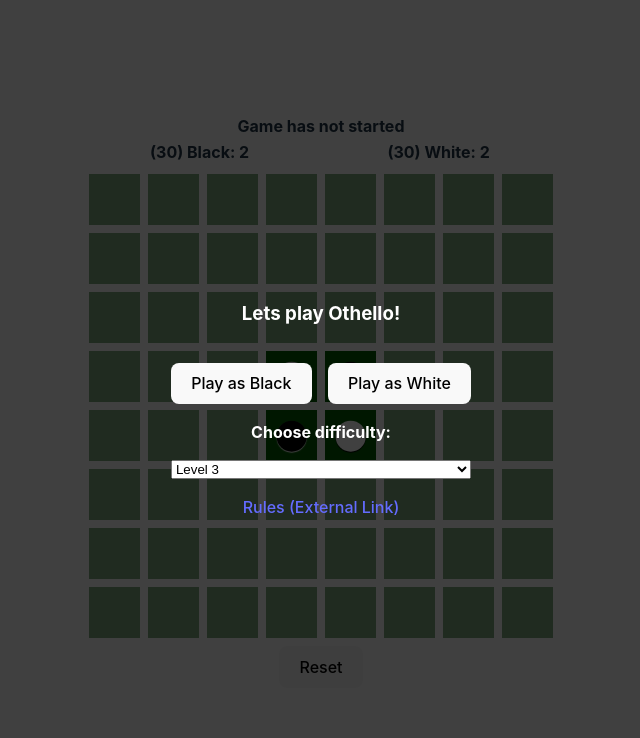
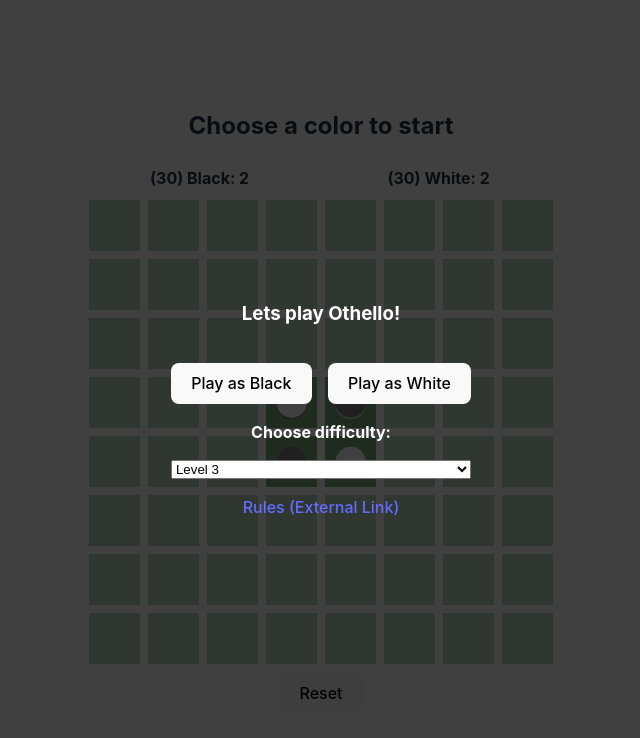
Before and after one commit to NiklasWicklund/othello-bot, a React (Vite) app: page / in a window 1280 px wide. Shown: the top 738 px of the page, without its empty margins (319-959 px from the left). Built offline with nearby package versions, Linux system fonts and the light colour scheme.

Commit message:
New loose screen without alert

```diff
--- a/src/App.css
+++ b/src/App.css
@@ -30,6 +30,10 @@
 
 .disable-table {
   pointer-events: none;
+}
+
+.grey-out {
+  opacity: 0.5;
 }
 
 td {
@@ -69,7 +73,7 @@
 }
 .tile.white {
   background-color: #fff;
-  box-shadow: #000 0 1px 1px;
+  box-shadow: #000 0 2px 1px;
 }
 
 .overlay {
--- a/src/Othello.jsx
+++ b/src/Othello.jsx
@@ -10,6 +10,7 @@
     const [playingAs, setPlayingAs] = React.useState(null);
     const [acceptInput, setAcceptInput] = React.useState(true);
     const [placeableCells, setPlaceableCells] = React.useState([]);
+    const [finalResultString, setFinalResultString] = React.useState(null);
 
     const [inGame, setInGame] = React.useState(false);
     const [difficulty, setDifficulty] = React.useState(3);
@@ -29,6 +30,7 @@
         setPlayingAs(null);
         setAcceptInput(true);
         setNumberOfPlacedTiles({'-1': 2, '1': 2});
+        setFinalResultString(null);
     }
     const clearBoard = () => {
         setBoard(getStartingBoard());
@@ -48,20 +50,19 @@
 
                 if (blackScore > whiteScore) {
                     let s = playingAs === 1 ? 'You won!' : 'You lost :(';
-                    alert(s);
+                    setFinalResultString(s);
                 } else if (whiteScore > blackScore) {
                     let s = playingAs === -1 ? 'You won!' : 'You lost :(';
-                    alert(s);
+                    setFinalResultString(s);
                 } else {
-                    alert('It\'s a tie!');
+                    setFinalResultString('It\'s a tie!');
                 }
-                resetGame();
             },50);
         }
     }
     const playCell = (i, j) => {
 
-        if(!acceptInput) return; // Prevent multiple clicks
+        if(!acceptInput || !inGame) return; // Prevent multiple clicks
         setPlaceableCells([]); // Used for visuals, remove placeable cells as a placement is made
         setAcceptInput(false); // check to prevent multiple clicks
         const newBoard = copyBoard(board);
@@ -140,6 +141,16 @@
         }
         return 'unplaceable';
     }
+
+    const getGameStatusText = () => {
+        if (finalResultString !== null && !inGame) {
+            return finalResultString;
+        }
+        if (playingAs === null) {
+            return 'Choose a color to start';
+        }
+        return playingAs === player ? 'Your turn' : 'Bots turn';
+    }
     return (
         <div>
             {playingAs === null &&
@@ -168,14 +179,20 @@
 
                 </div>
             }
+
             <div className='board-container'>
                 <table
                     className='score-table'
+
                 >
                     <thead>
                     <tr>
                         <th colSpan={2}>
-                            {playingAs === null ? 'Game has not started' : playingAs === player ? 'Your turn' : 'Bots turn'}
+                            <h2>
+                            {
+                                getGameStatusText()
+                            }
+                            </h2>
                         </th>
                     </tr>
                     <tr
@@ -191,7 +208,7 @@
                     </thead>
                 </table>
                 <table
-                    className={'game-table ' + (acceptInput ? '' : 'disable-table')}
+                    className={'game-table ' + (!acceptInput ? 'disable-input ' : '' + (!inGame ? 'grey-out' : ''))}
                 >
                     <tbody>
                         {board.map((row, i) => (
```
